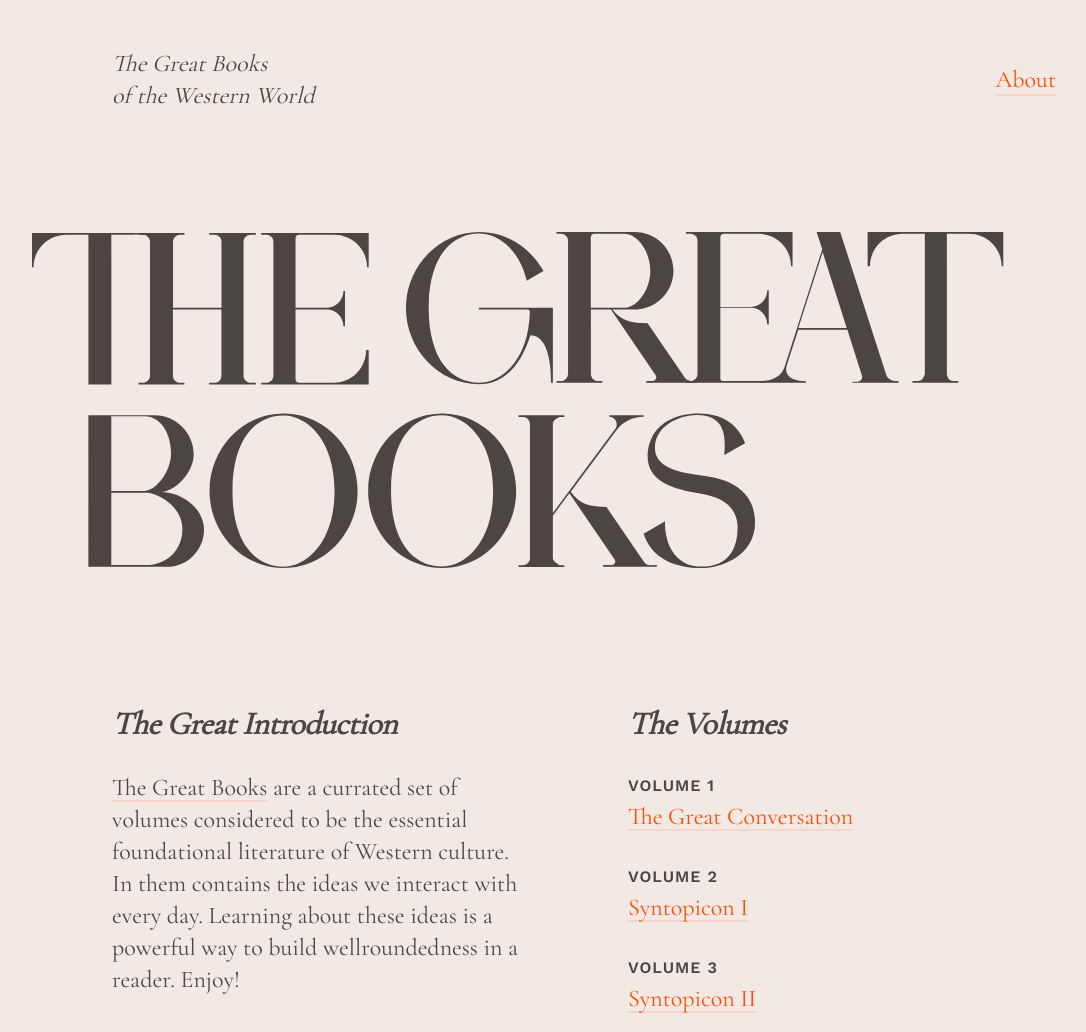
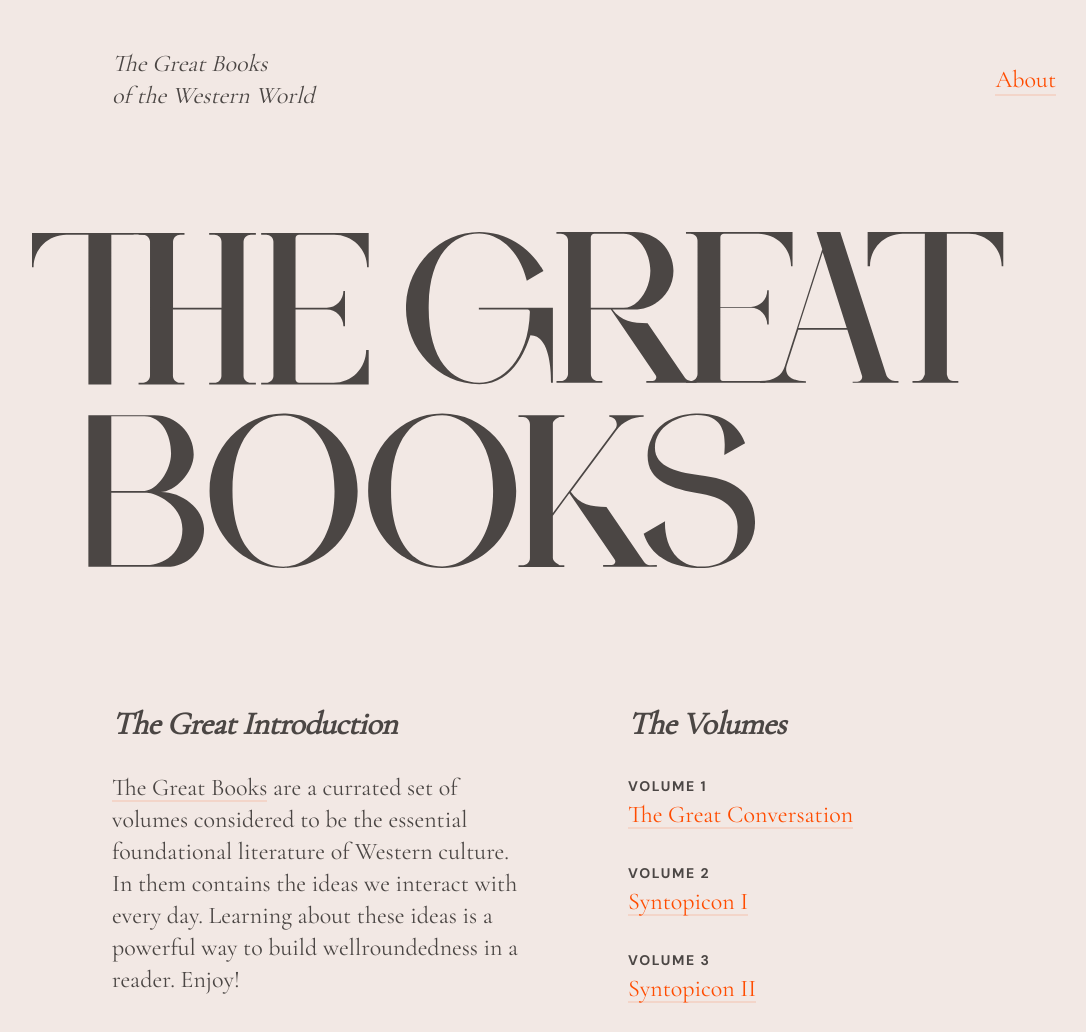
Before and after one commit to jedbridges/TGB, a plain HTML site: page docs/index.html in a window 1280 px wide. Shown: the whole page, without its empty margins (56-1142 px from the left). Drawn offline with nearby package versions, Linux system fonts and the light colour scheme.

Commit message:
font updates

```diff
--- a/docs/css/main.css
+++ b/docs/css/main.css
@@ -147,10 +147,11 @@ p {
 }
 
 p.label {
-  font-family: 'Work Sans', sans-serif;
-  font-size: 16px;
+  font-family: 'DM Sans', sans-serif;
+  font-weight: 700;
+  font-size: 14px;
   color: #4B4644;
-  letter-spacing: 1px;
+  letter-spacing: 1.6px;
   text-transform: uppercase;
   line-height: 0px;
   padding-top: 14px;
--- a/docs/index.html
+++ b/docs/index.html
@@ -9,7 +9,7 @@
 
         <link rel="apple-touch-icon" href="apple-touch-icon.png">
         <link href="https://fonts.googleapis.com/css?family=Cormorant+Garamond:400,400itallic" rel="stylesheet">
-        <link href="https://fonts.googleapis.com/css?family=Work+Sans:600&display=swap" rel="stylesheet">
+        <link href="https://fonts.googleapis.com/css?family=DM+Sans:400,700&display=swap" rel="stylesheet">
         <link rel="stylesheet" href="css/normalize.css">
         <link rel="stylesheet" href="css/main.css">
         <script src="js/vendor/modernizr-2.8.3.min.js"></script>
```
